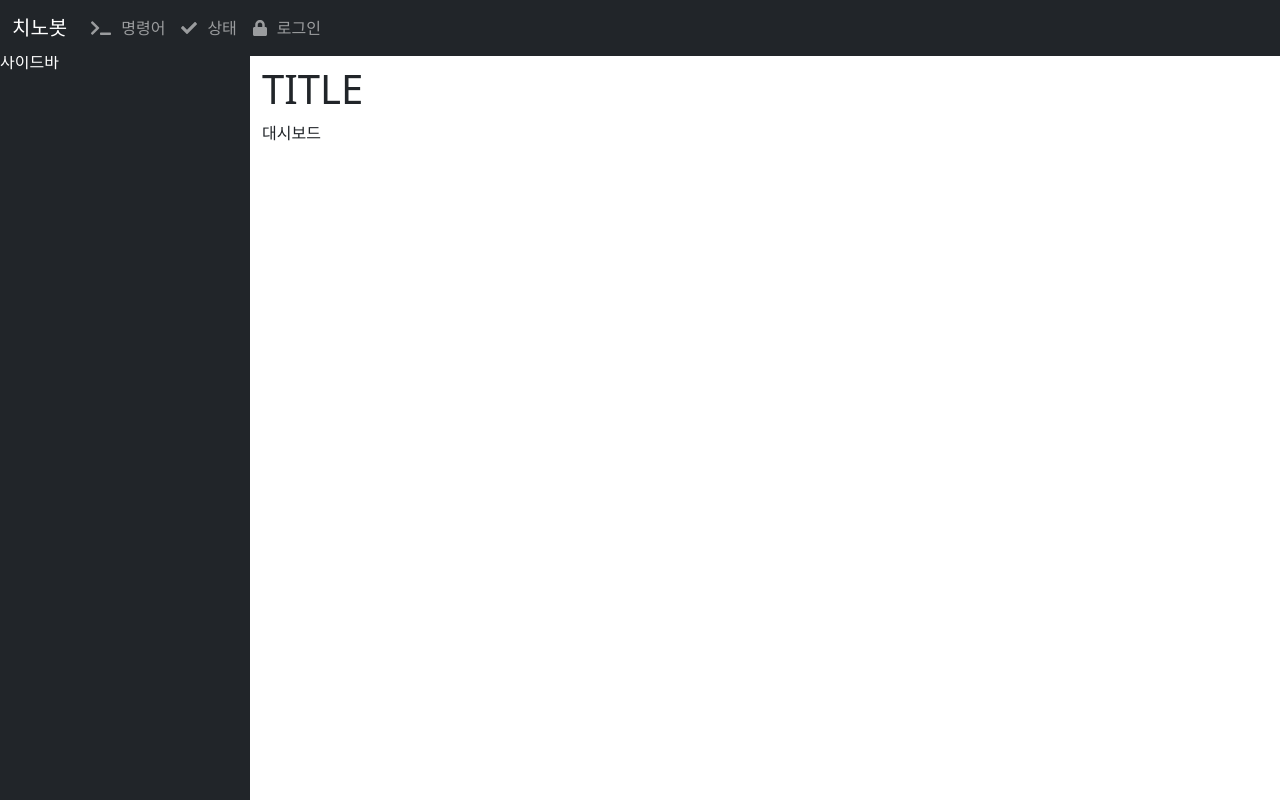
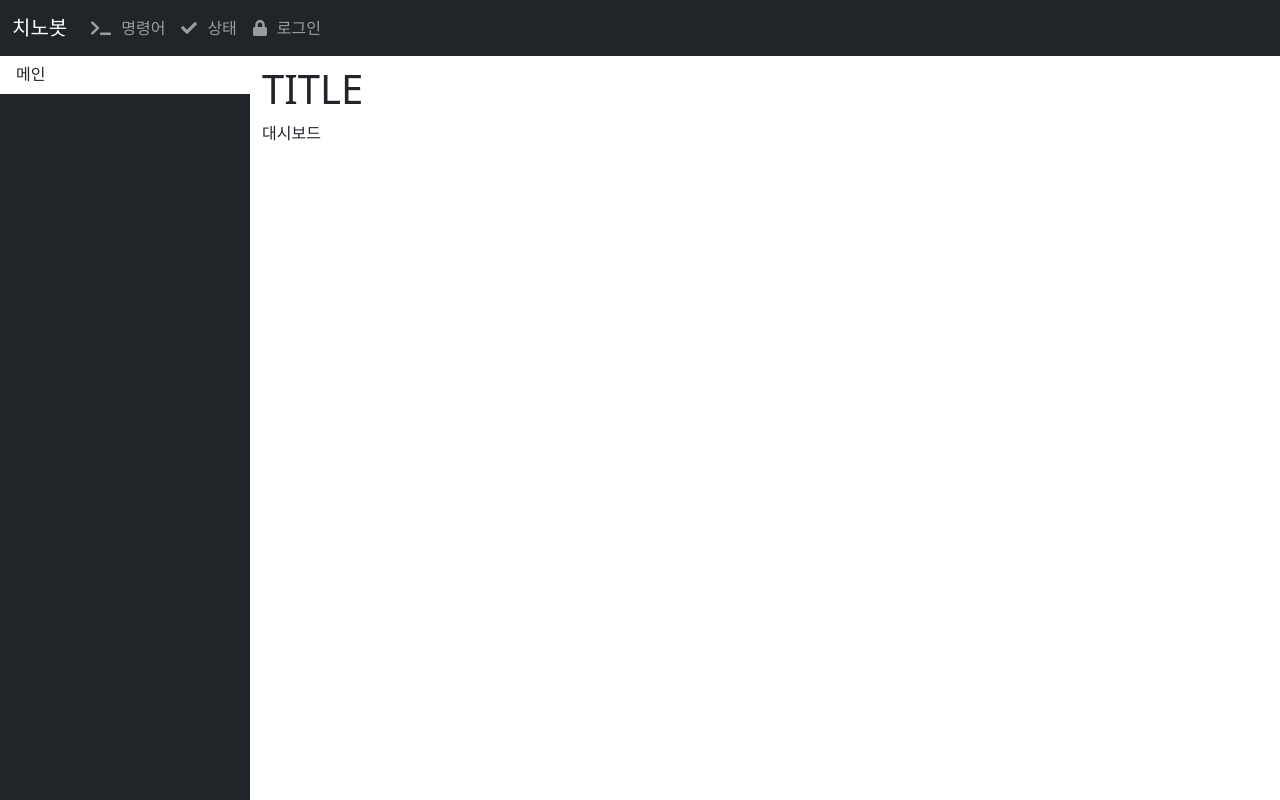
Before and after one commit to pikokr/chino-rewrite-frontend, a React (Create React App) app: page /servers/1 in a window 1280 px wide. Built offline with nearby package versions, Linux system fonts and the light colour scheme; the HTML template or start-up script is replaced by a standard one.

Commit message:
feat: sidebar link

```diff
--- a/src/components/GuildLayout/guildLayout.module.css
+++ b/src/components/GuildLayout/guildLayout.module.css
@@ -22,3 +22,7 @@
     grid-area: main;
     padding-top: 15px;
 }
+
+.sidebarContainer .nav-link {
+    color: #fff;
+}
--- a/src/components/GuildLayout/index.js
+++ b/src/components/GuildLayout/index.js
@@ -1,6 +1,16 @@
 import React, {Component} from 'react';
 import Layout from "../Layout";
 import styles from './guildLayout.module.css'
+import {Link} from "react-router-dom";
+import {withRouter} from "react-router-dom";
+
+const Item = withRouter(({children, path, location}) => {
+    const active = (location.pathname.split('/').slice(3).join('/') || '/') === path
+    const baseURL = location.pathname.split('/').slice(0,3).join('/')
+    return <li className="nav-item">
+        <Link to={baseURL + path} className={`nav-link ${active ? 'text-dark bg-white' : 'text-white'}`}>{children}</Link>
+    </li>
+})
 
 class GuildLayout extends Component {
     render() {
@@ -10,7 +20,9 @@ class GuildLayout extends Component {
                     <aside className={`${styles.sidebar} bg-dark collapse`} style={{
                         height: '100%'
                     }}>
-                        사이드바
+                        <ul className={`pt-1 flex-column nav list-unstyled`}>
+                            <Item path="/">메인</Item>
+                        </ul>
                     </aside>
                     <div className={`${styles.main} container`}>
                         <h1>TITLE</h1>
```
